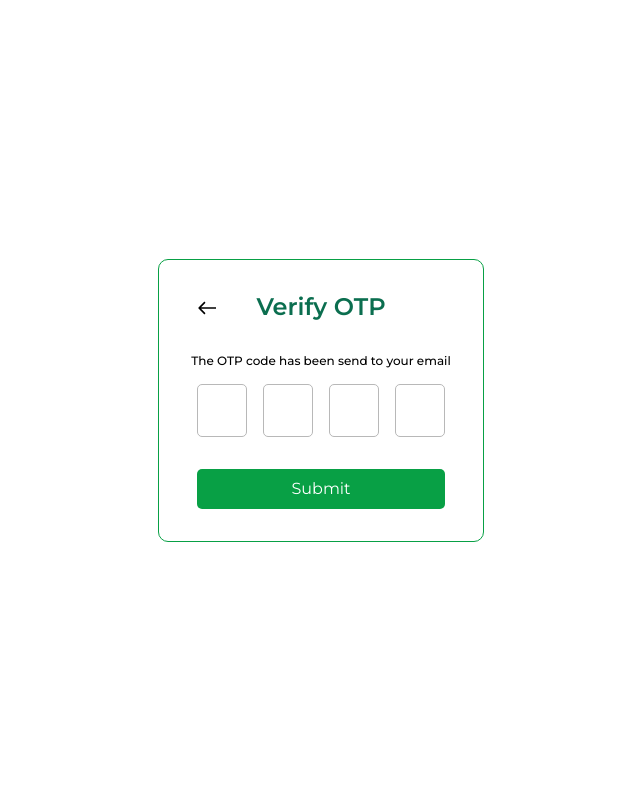
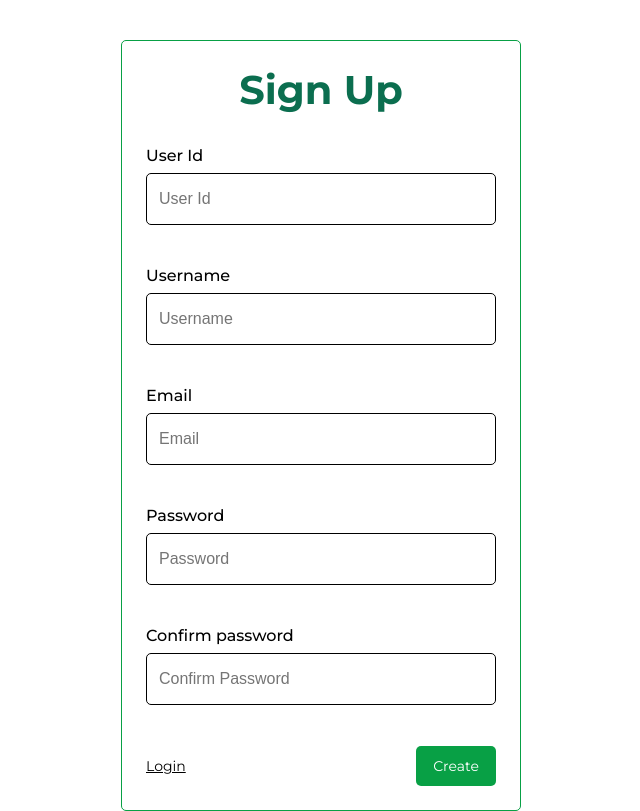
Before and after one commit to rikjnthn/tahcu-frontend, a Next.js app: page /sign-up in a window 1280 px wide. Shown: the whole page, without its empty margins (319-959 px from the left). Built offline with nearby package versions, Linux system fonts and the light colour scheme.

Commit message:
fix(sign-up page and otp-input): fix signup form not show up first and fix paste and submit otp bug

```diff
--- a/app/(landing_page)/sign-up/page.tsx
+++ b/app/(landing_page)/sign-up/page.tsx
@@ -14,7 +14,7 @@ import SignUpOTP from "@/components/signup-otp";
 import { ErrorResponseType, SignUpData } from "@/interface";
 
 export default function Page() {
-  const [isOpenOTP, setIsOpenOTPInput] = useState<boolean>(!false);
+  const [isOpenOTP, setIsOpenOTPInput] = useState<boolean>(false);
   const [isLoading, setIsLoading] = useState<boolean>(false);
   const [signUpError, setSignupError] = useState<string>("");
 
--- a/components/otp-input/index.tsx
+++ b/components/otp-input/index.tsx
@@ -33,7 +33,7 @@ const OTPInput = ({
     if (pasteValue.every((val) => !Number.isNaN(Number(val)))) {
       const newOtp = [...otpValue];
 
-      for (let i = 0; i < pasteValue.length; i++) {
+      for (let i = 0; i < length; i++) {
         if (idx < otpValue.length) newOtp[i] = pasteValue[i];
       }
 
@@ -83,10 +83,10 @@ const OTPInput = ({
   const onSubmit = (e: React.FormEvent) => {
     e.preventDefault();
 
-    const otpAsNumber = otpValue.join("");
+    const otp = otpValue.join("");
 
-    if (otpAsNumber.length === 4) {
-      handleSubmit(otpAsNumber);
+    if (otp.length === 4) {
+      handleSubmit(otp);
     }
   };
 
```
